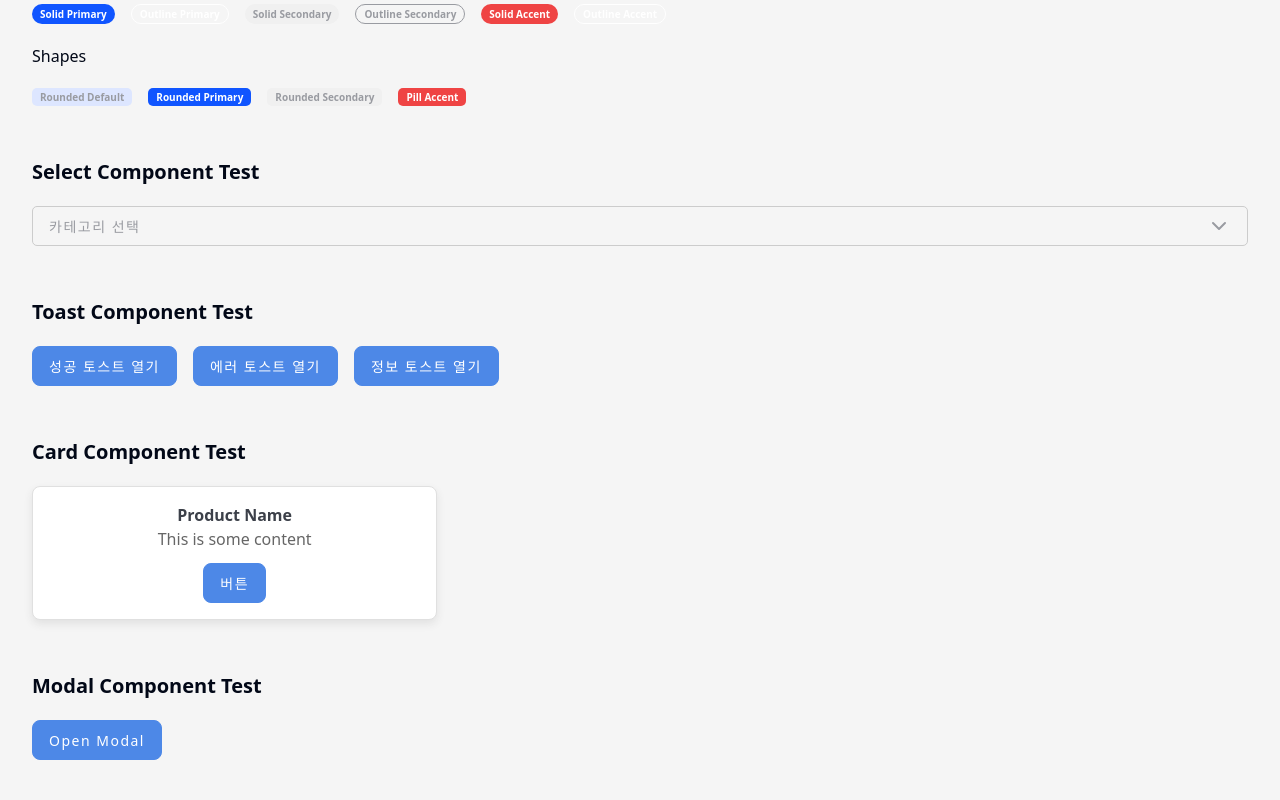
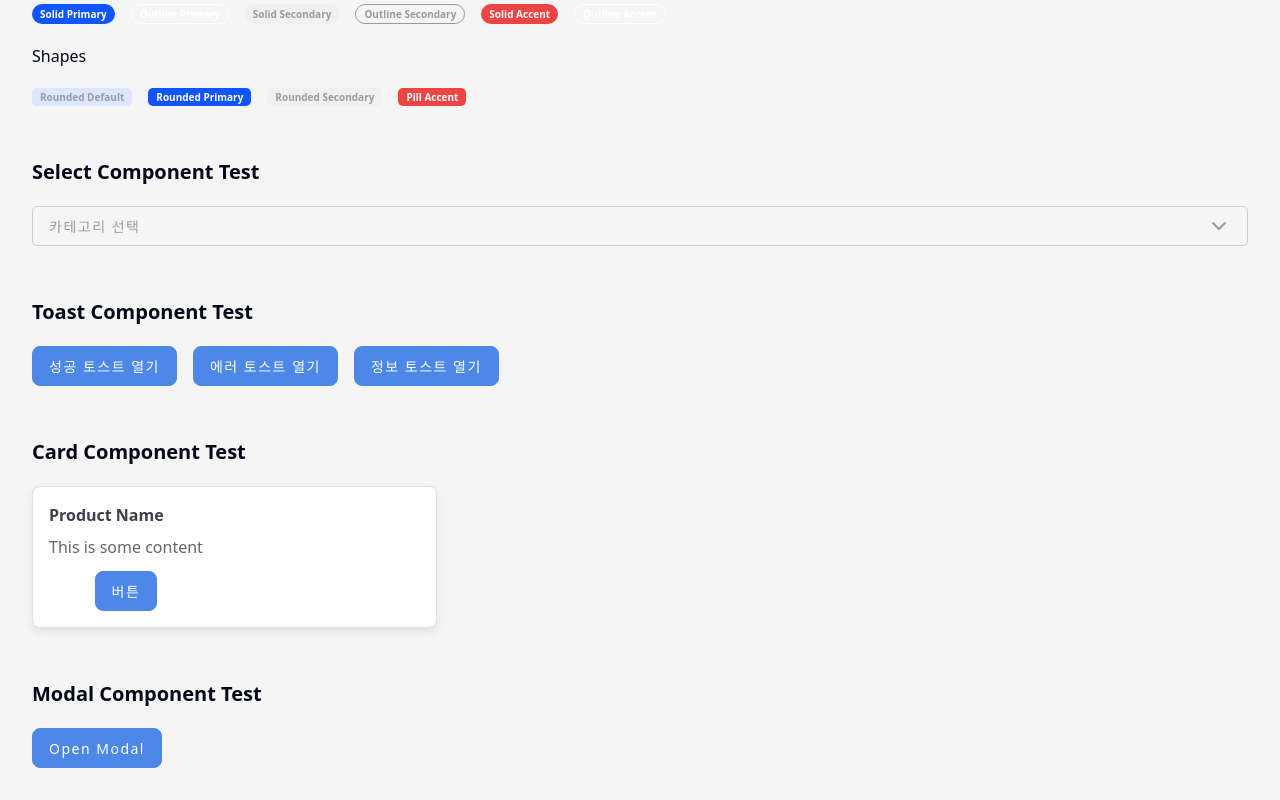
Before and after one commit to Hajin-Bang/Project_BookMark, a React (Vite) app: page /test in a window 1280 px wide. Shown: the part 2887-3687 px from the top of the page. Built offline with nearby package versions, Linux system fonts and the light colour scheme.

Commit message:
[Feat]-Card 컴포넌트 속성(direction) 및 스타일 추가

```diff
--- a/src/design-system/card/components/Card.tsx
+++ b/src/design-system/card/components/Card.tsx
@@ -1,11 +1,20 @@
 import { forwardRef } from "react";
 import { StyledCard } from "../styles";
+import { CardProps } from "../types";
 
-export const Card = forwardRef<
-  HTMLDivElement,
-  React.HTMLAttributes<HTMLDivElement>
->(({ className, ...props }, ref) => {
-  return <StyledCard ref={ref} className={className} {...props} />;
-});
+export const Card = forwardRef<HTMLDivElement, CardProps>(
+  ({ className, direction = "column", children, ...props }, ref) => {
+    return (
+      <StyledCard
+        ref={ref}
+        className={className}
+        direction={direction}
+        {...props}
+      >
+        {children}
+      </StyledCard>
+    );
+  }
+);
 
 Card.displayName = "Card";
--- a/src/design-system/card/components/CardContent.tsx
+++ b/src/design-system/card/components/CardContent.tsx
@@ -4,8 +4,12 @@ import { StyledCardContent } from "../styles";
 export const CardContent = forwardRef<
   HTMLDivElement,
   React.HTMLAttributes<HTMLDivElement>
->(({ className, ...props }, ref) => {
-  return <StyledCardContent ref={ref} className={className} {...props} />;
+>(({ className, children, ...props }, ref) => {
+  return (
+    <StyledCardContent ref={ref} className={className} {...props}>
+      {children}
+    </StyledCardContent>
+  );
 });
 
 CardContent.displayName = "CardContent";
--- a/src/design-system/card/styles.ts
+++ b/src/design-system/card/styles.ts
@@ -1,13 +1,19 @@
 import styled from "styled-components";
 import { typography } from "../tokens/typography";
 import { palette } from "../tokens/palette";
+import { CardProps } from "./types";
 
-export const StyledCard = styled.div`
+export const StyledCard = styled.div<CardProps>`
   border-radius: 8px;
   border: 1px solid ${palette.gray[200]};
   background-color: ${palette.white};
   box-shadow: 0px 4px 8px rgba(63, 63, 63, 0.1);
   display: flex;
+  flex-direction: ${({ direction = "column" }) => direction};
+  padding: 1em;
+  gap: ${({ direction }) => (direction === "row" ? "1em" : "0.5em")};
+  align-items: ${({ direction }) =>
+    direction === "row" ? "center" : "flex-start"};
 `;
 
 export const StyledCardTitle = styled.p`
@@ -15,6 +21,6 @@ export const StyledCardTitle = styled.p`
   font-weight: ${typography.fontWeightBold};
 `;
 
-export const StyledCardContent = styled.div`
+export const StyledCardContent = styled.div<CardProps>`
   color: ${palette.gray[700]};
 `;
--- /dev/null
+++ b/src/design-system/card/types.ts
@@ -0,0 +1,5 @@
+export type CardDirection = "row" | "column";
+
+export interface CardProps extends React.HTMLAttributes<HTMLDivElement> {
+  direction?: CardDirection;
+}
```
